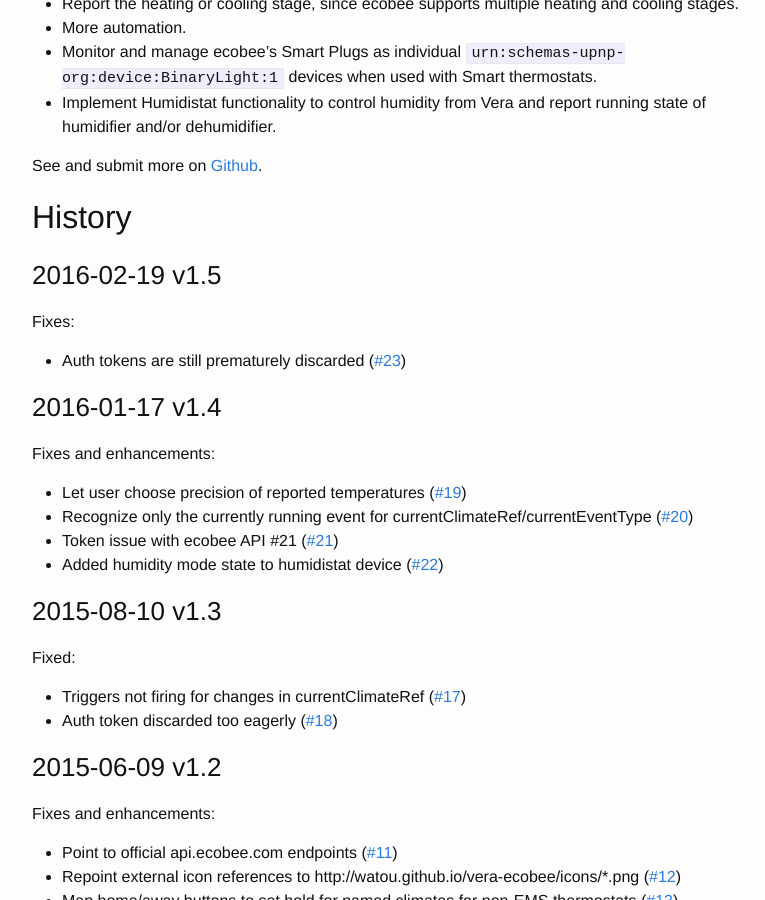
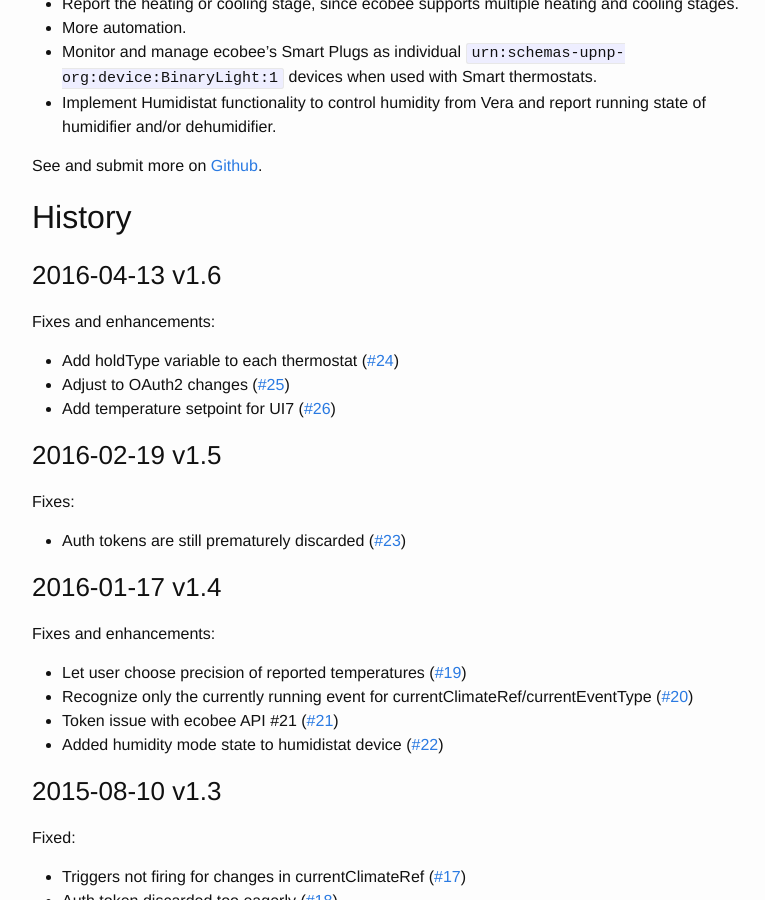
Before and after one commit to watou/vera-ecobee, a Jekyll site: the page built from index.md, in a window 1280 px wide and 900 px high, scrolled down 10636 px. Shown: the whole window, without its empty margins (238-1003 px from the left). Built offline with Jekyll 4.4.1, drawn with Linux system fonts in a browser that asks for light colours.

Commit message:
Updated doc for v1.6

```diff
--- a/index.md
+++ b/index.md
@@ -330,6 +330,14 @@ See and submit more on [Github](https://github.com/watou/vera-ecobee/issues?page
 
 ## History ##
 
+### 2016-04-13    v1.6
+
+Fixes and enhancements:
+
+* Add holdType variable to each thermostat ([#24](https://github.com/watou/vera-ecobee/issues/24))
+* Adjust to OAuth2 changes ([#25](https://github.com/watou/vera-ecobee/issues/25))
+* Add temperature setpoint for UI7 ([#26](https://github.com/watou/vera-ecobee/issues/26))
+
 ### 2016-02-19    v1.5
 
 Fixes:
@@ -343,7 +351,7 @@ Fixes and enhancements:
 * Let user choose precision of reported temperatures ([#19](https://github.com/watou/vera-ecobee/issues/19))
 * Recognize only the currently running event for currentClimateRef/currentEventType ([#20](https://github.com/watou/vera-ecobee/issues/20))
 * Token issue with ecobee API #21 ([#21](https://github.com/watou/vera-ecobee/issues/21))
-* Added humidity mode state to humidistat device ([#22](22))
+* Added humidity mode state to humidistat device ([#22](https://github.com/watou/vera-ecobee/issues/22))
 
 ### 2015-08-10    v1.3
 
```
